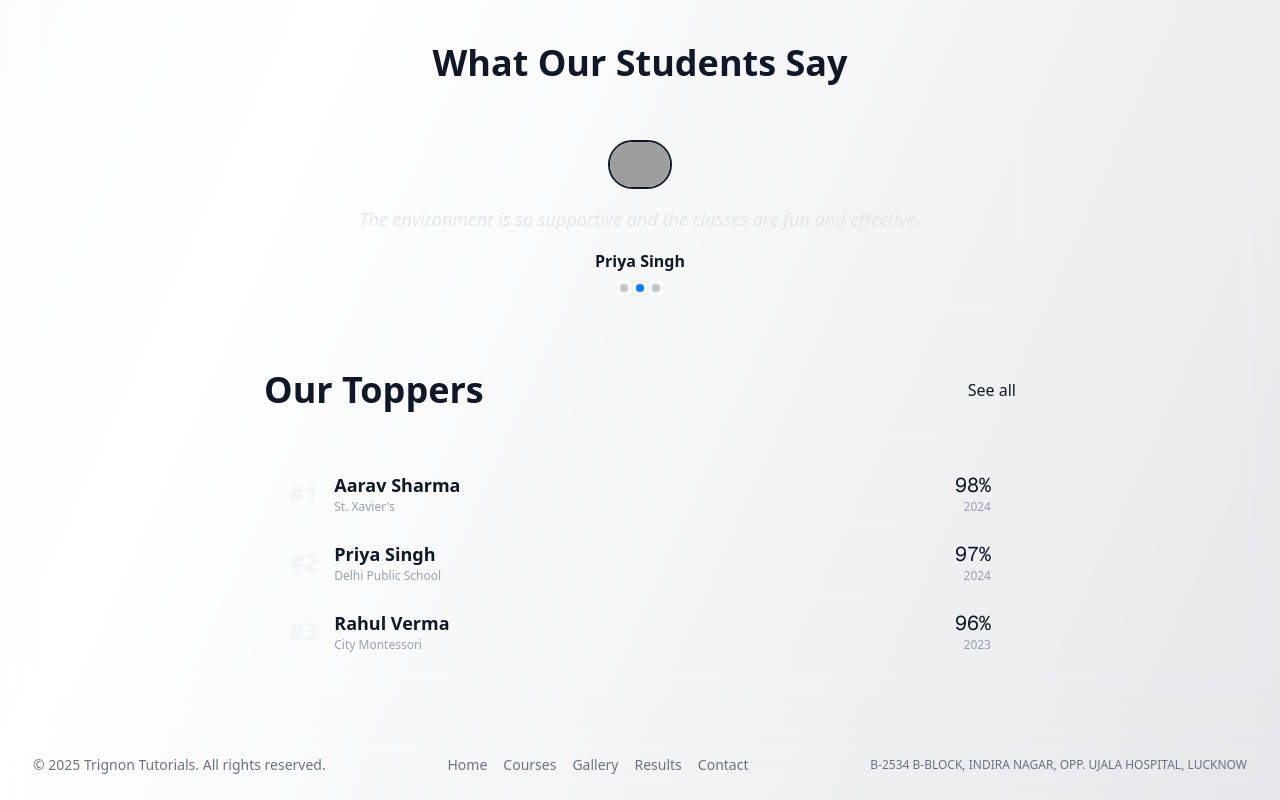
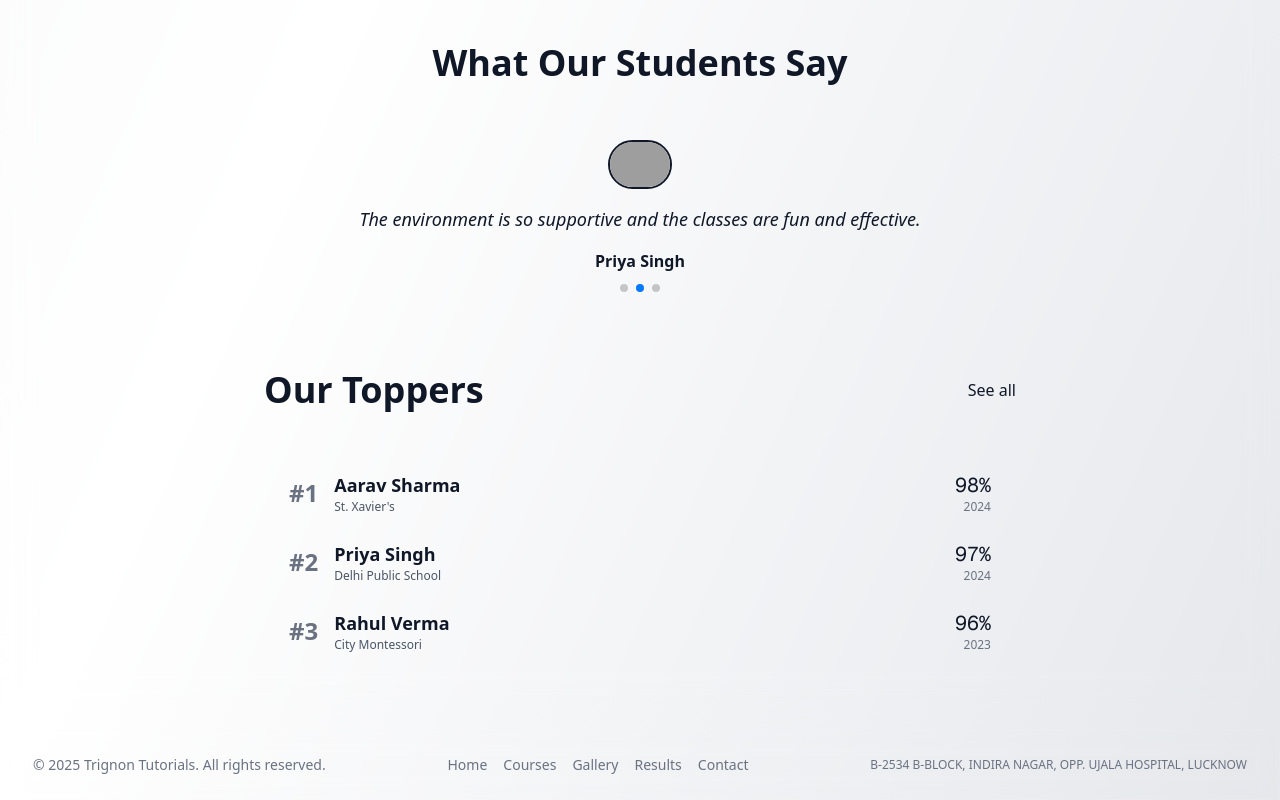
Before and after one commit to AyushGupta-0/Trignon, a Next.js app: page / in a window 1280 px wide. Shown: the part 2094-2894 px from the top of the page. Built offline with nearby package versions, Linux system fonts and the light colour scheme; grey boxes are pictures that could not be loaded.

Commit message:
fix styles

```diff
--- a/src/components/HomeContent.tsx
+++ b/src/components/HomeContent.tsx
@@ -207,15 +207,15 @@ export default function HomeContent() {
                 className="flex items-center justify-between py-3 px-2 rounded-xl transition"
               >
                 <div className="flex items-center gap-4">
-                  <span className="text-2xl font-bold text-accent">#{i+1}</span>
+                  <span className="text-2xl font-bold text-gray-500 dark:text-gray-400">#{i+1}</span>
                   <div className="flex flex-col">
                     <span className="font-semibold text-lg text-gray-900 dark:text-white">{topper.name}</span>
-                    <span className="text-xs text-gray-400">{topper.school}</span>
+                    <span className="text-xs text-gray-600 dark:text-gray-300">{topper.school}</span>
                   </div>
                 </div>
                 <div className="flex flex-col items-end">
                   <span className="text-xl font-mono text-primary">{topper.marks}%</span>
-                  <span className="text-xs text-gray-400">{topper.year}</span>
+                  <span className="text-xs text-gray-500 dark:text-gray-400">{topper.year}</span>
                 </div>
               </motion.li>
             ))}
--- a/src/components/TestimonialsCarousel.tsx
+++ b/src/components/TestimonialsCarousel.tsx
@@ -25,7 +25,7 @@ export default function TestimonialsCarousel() {
         <SwiperSlide key={i}>
           <div className="bg-glass/70 backdrop-blur-md rounded-2xl shadow-glass p-8 flex flex-col items-center gap-4 border border-white/10">
             <Image src={t.avatar} alt={t.name} width={64} height={64} className="rounded-full border-2 border-primary" />
-            <p className="text-gray-200 text-lg italic">{t.text}</p>
+            <p className="text-gray-900 dark:text-white text-lg italic">{t.text}</p>
             <span className="text-primary font-semibold">{t.name}</span>
           </div>
         </SwiperSlide>
```
